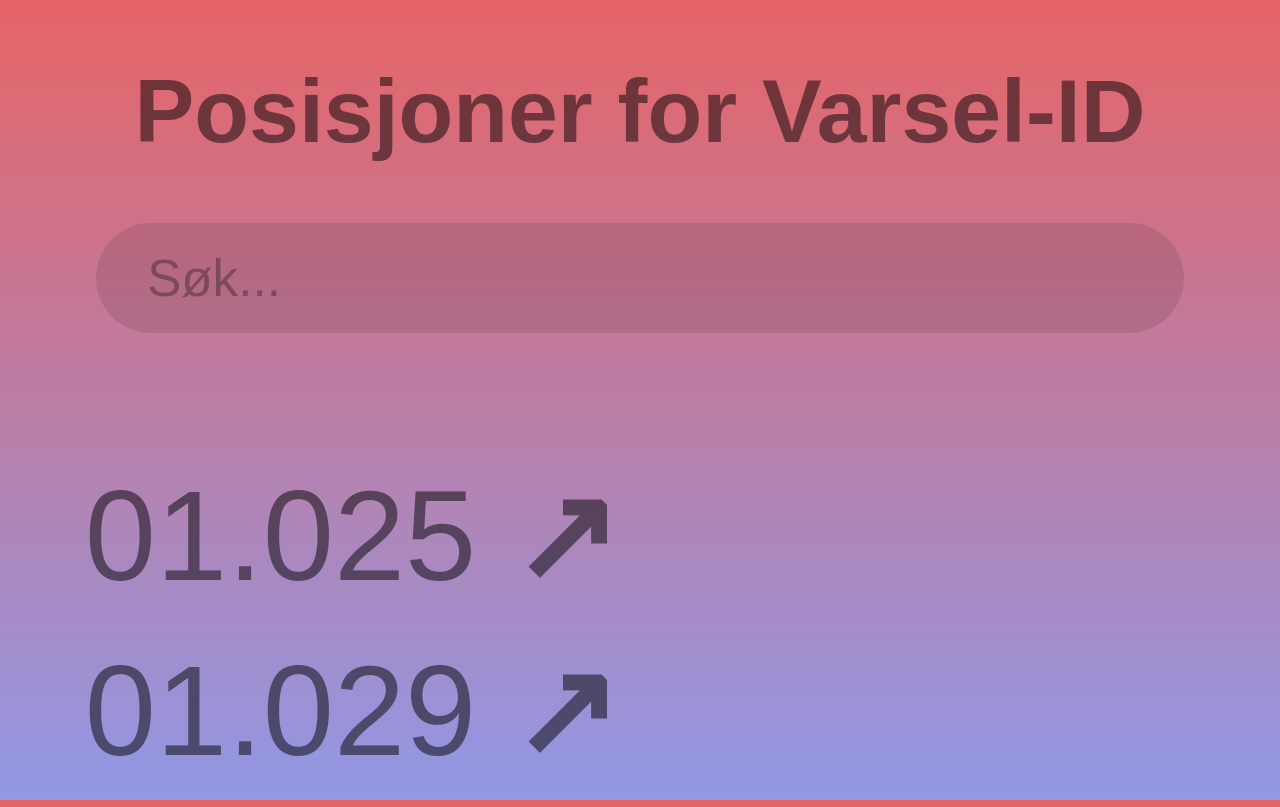
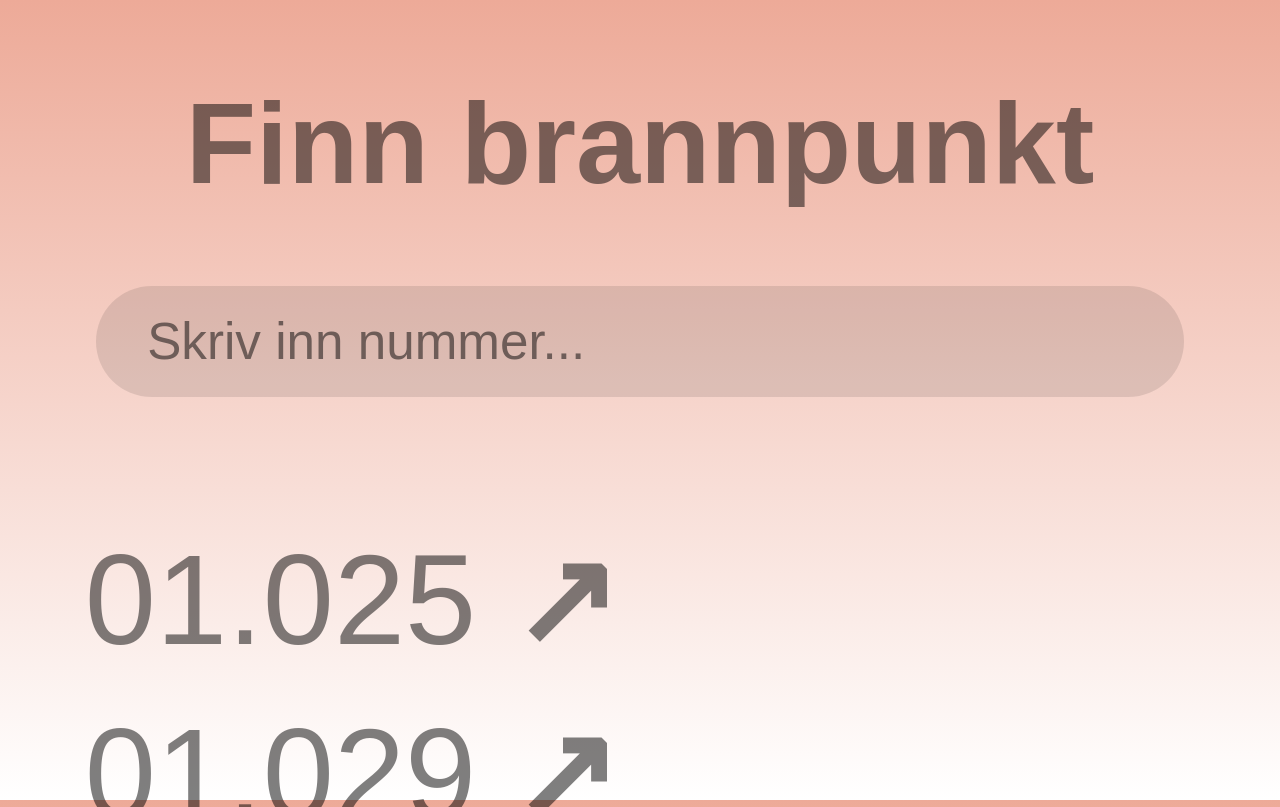
Before and after one commit to brannalarm/brannalarm.github.io, a plain HTML site: page index.html in a window 1280 px wide. Shown: the top 807 px of the page. Drawn offline with Linux system fonts and the light colour scheme.

Commit message:
Improve readability

```diff
--- a/css/style.css
+++ b/css/style.css
@@ -1,14 +1,14 @@
 body
 {
   font-family: sans-serif;
-  background: linear-gradient(#e66465, #9198e5) fixed;
+  background: linear-gradient(#edaa98, #ffffff) fixed;
   text-align: center;
   color: rgba(0, 0, 0, .5);
 }
 
 h1
 {
-  font-size: 7vw;
+  font-size: 9vw;
 }
 
 input
@@ -16,6 +16,7 @@ input
   background-color: rgba(0, 0, 0, .1);
   padding: 2vw 2vw 2vw 4vw;
   border: none;
+  outline: none;
   border-radius: 1000px;
   color: inherit;
   width: 80%;
@@ -52,5 +53,15 @@ img
 
 ::placeholder
 {
-  color: rgba(0, 0, 0, .3);
+  color: rgba(0, 0, 0, .5);
 }
+
+p
+{
+  font-size: 3vw;
+}
+
+a
+{
+  color: rgba(0, 0, 0, .5);
+}
--- a/index.html
+++ b/index.html
@@ -8,8 +8,8 @@
     <meta name="viewport" content="width=device-width, initial-scale=1.0">
   </head>
   <body>
-    <h1>Posisjoner for Varsel-ID</h1>
-    <label for="search"></label><input type="text" id="search" onkeyup="search()" placeholder="Søk...">
+    <h1>Finn brannpunkt</h1>
+    <label for="search"></label><input type="text" id="search" onkeyup="search()" placeholder="Skriv inn nummer...">
     <ul id="ul">
       <!-- Plan U1, Del 1 -->
       <li onclick="openInfo(this)">01.025 <b>&#8599;&#xFE0E;</b><div><br>Plan U1<img src="assets/punkter/01.025.jpg" alt="Klarer ikke å laste inn"></div></li>
@@ -180,9 +180,13 @@
       <!--<li>02.035 <b>&#8599;&#xFE0E;</b></li>--> <!-- Duplicate -->
       <li onclick="openInfo(this)">02.036 <b>&#8599;&#xFE0E;</b><div><br>Plan 4<img src="assets/punkter/02.036.jpg" alt="Klarer ikke å laste inn"></div></li>
       <!--<li>02.037 <b>&#8599;&#xFE0E;</b></li>--> <!-- Duplicate -->
+    </ul>
 
-      <!-- Scripts -->
-      <script src="index.js"></script>
-    </ul>
+    <!-- Copyright -->
+    <p>Copyright © 2021, Steffensen Multimedia AS</p>
+    <p>Kontakt: <a class="kontakt" href="mailto:post@stmm.no">post@stmm.no</a></p>
+
+    <!-- Scripts -->
+    <script src="index.js"></script>
   </body>
 </html>
```
